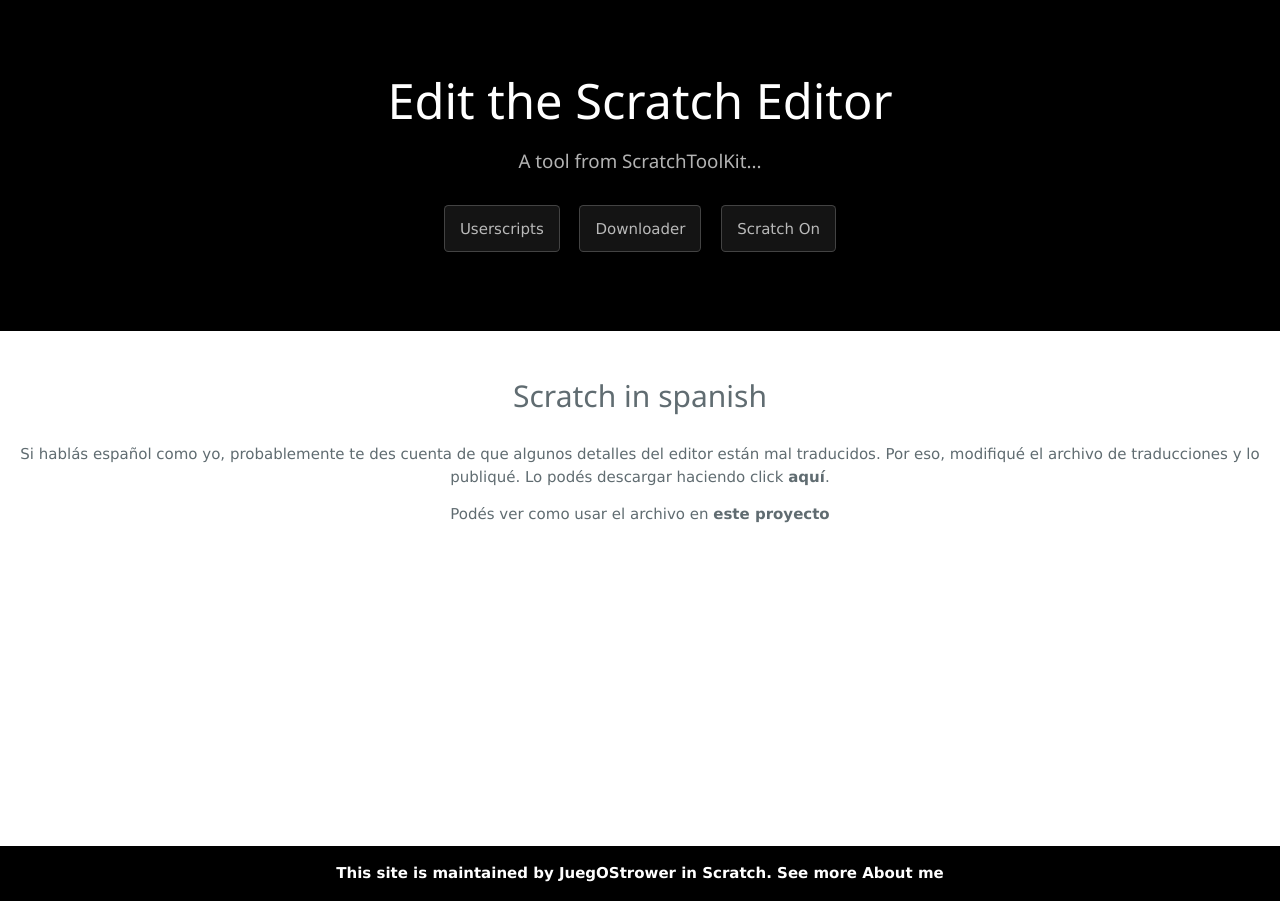
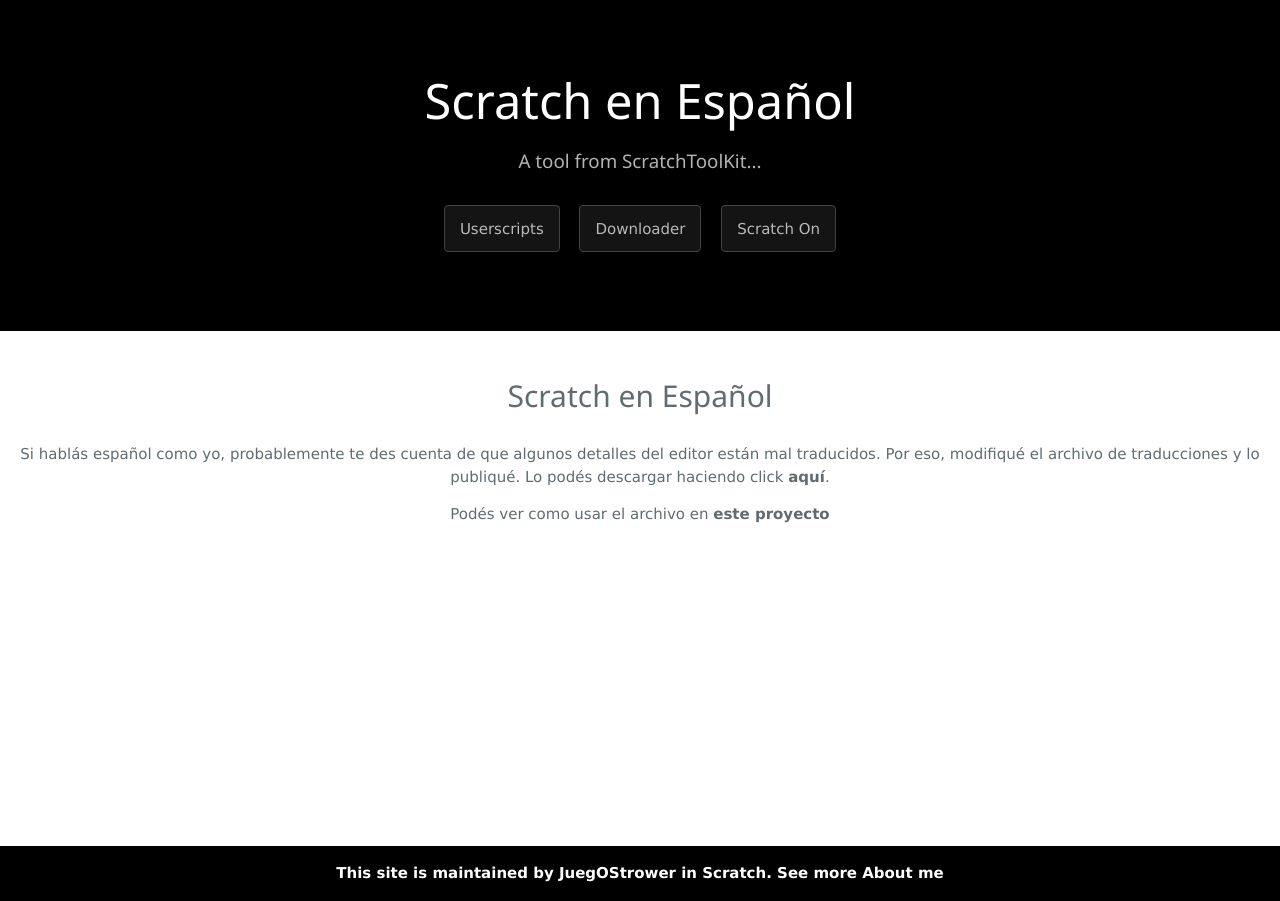
Before and after one commit to JuegOStrower/juegostrower.github.io, a Jekyll site: the page spanish/index.html, which Jekyll copies as it is, in a window 1280 px wide. Built offline with Jekyll 4.4.1, drawn with Linux system fonts in a browser that asks for light colours; comment, search, counter and statistics services are not loaded.

Commit message:
Update index.html

```diff
--- a/spanish/index.html
+++ b/spanish/index.html
@@ -21,7 +21,7 @@
   </head>
   <body>
     <section class="w3-center w3-container w3-black w3-padding-64">
-      <h1 class="project-name">Edit the Scratch Editor</h1>
+      <h1 class="project-name">Scratch en Español</h1>
       <h2 class="project-tagline">A tool from <a href="/">ScratchToolKit</a>...</h2>
       <a href="/userscripts" class="btn">Userscripts</a>
       <a href="/downloader" class="btn">Downloader</a>
@@ -29,7 +29,7 @@
     </section>
     <div style="min-height: calc(100vh - 331px - 54px);" class="w3-highway-red w3-center">
       <div class="w3-padding-32">
-        <h2>Scratch in spanish</h2>
+        <h2>Scratch en Español</h2>
         <div class="w3-container w3-responsive">
           <p>Si hablás español como yo, probablemente te des cuenta de que algunos detalles del editor están mal traducidos. Por eso, modifiqué el archivo de traducciones y lo publiqué. Lo podés descargar haciendo click <b><a href="spanish.po">aquí</a></b>.</p><p>
           <p>Podés ver como usar el archivo en <b><a href="https://scratch.mit.edu/projects/118025382/">este proyecto</a></b></p>
```
